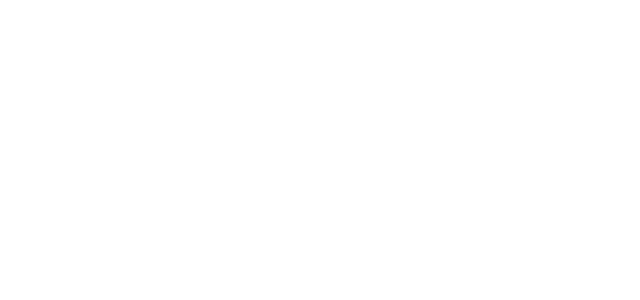
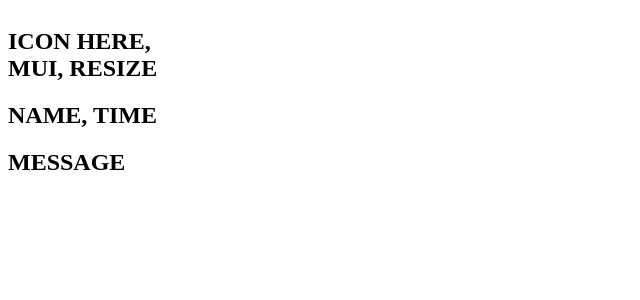
Before and after one commit to ctplatform/classtime-web, a Next.js app: page / in a window 1280 px wide. Shown: the top 300 px of the page, without its empty margins (0-640 px from the left). Built offline with nearby package versions, Linux system fonts and the light colour scheme.

Commit message:
chat message component, flexbox and divs

```diff
--- /dev/null
+++ b/components/ChatMessage/ChatMessage.module.scss
@@ -0,0 +1,8 @@
+.chatMessageZAxis {
+    position: absolute;
+    display: inline-block;
+    .chatMessageComponent {
+        width: 200px;
+        height: 50px;
+    }
+}
--- /dev/null
+++ b/components/ChatMessage/ChatMessage.tsx
@@ -0,0 +1,24 @@
+import {useState, useEffect} from "react";
+import styles from "./ChatMessage.module.scss";
+
+const ChatMessage = () => {
+    return (
+      <>
+        <div className={styles.chatMessageZAxis}>
+          <section className={styles.chatMessageComponent}>
+            <div className="chatMessageAccIcon">
+              <h1>ICON HERE, MUI, RESIZE</h1>
+            </div>
+            <div className="chatMessageBar1">
+              <h1>NAME, TIME</h1>
+            </div>
+            <div className="chatMessageBar2">
+              <h1>MESSAGE</h1>
+            </div>
+          </section>
+        </div>
+      </>
+    );
+}
+
+export default ChatMessage;
--- a/pages/index.tsx
+++ b/pages/index.tsx
@@ -2,6 +2,8 @@
 import Head from "next/head";
 import ChatWindow from "../components/ChatWindow/ChatWindow";
 import styles from "../styles/Home.module.scss";
+import TextBar from "../components/TextBar/TextBar";
+import ChatMessage from "../components/ChatMessage/ChatMessage";
 
 const Home: NextPage = () => {
   return (
@@ -9,6 +11,7 @@
       <Head>
         <title>Title</title>
       </Head>
+      <ChatMessage/>
     </div>
   );
 };
```
